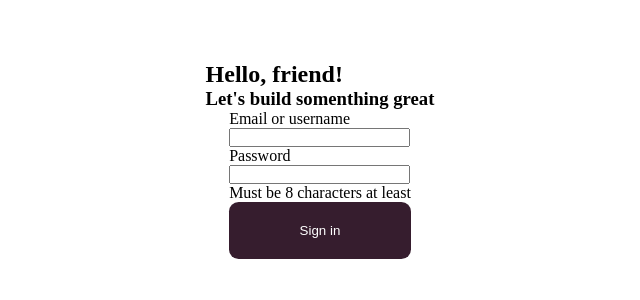
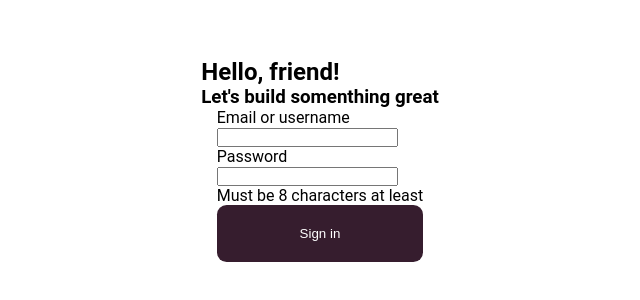
Before and after one commit to ClaitonBarreto/auth-react, a React (Create React App) app: page / in a window 1280 px wide. Shown: the part 240-540 px from the top of the page, without its empty margins (320-960 px from the left). Built offline with nearby package versions, Linux system fonts and the light colour scheme.

Commit message:
add and use Roboto font

```diff
--- a/src/styles/globalStyles.ts
+++ b/src/styles/globalStyles.ts
@@ -1,9 +1,15 @@
 import { createGlobalStyle } from 'styled-components'
 
 export default createGlobalStyle`
+
+    @import url('https://fonts.googleapis.com/css2?family=Roboto:ital,wght@0,100;0,300;0,400;0,500;0,700;0,900;1,100;1,300;1,400;1,500;1,700;1,900&display=swap');
+
     * {
         margin: 0;
         padding: 0;
         box-sizing: border-box
     }
+    body {
+        font-family: 'Roboto', sans-serif
+    }
 `
```
